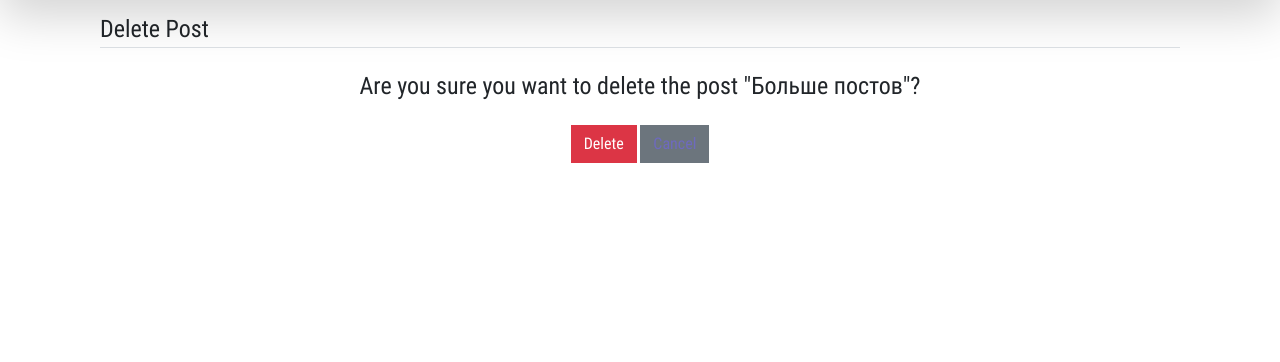
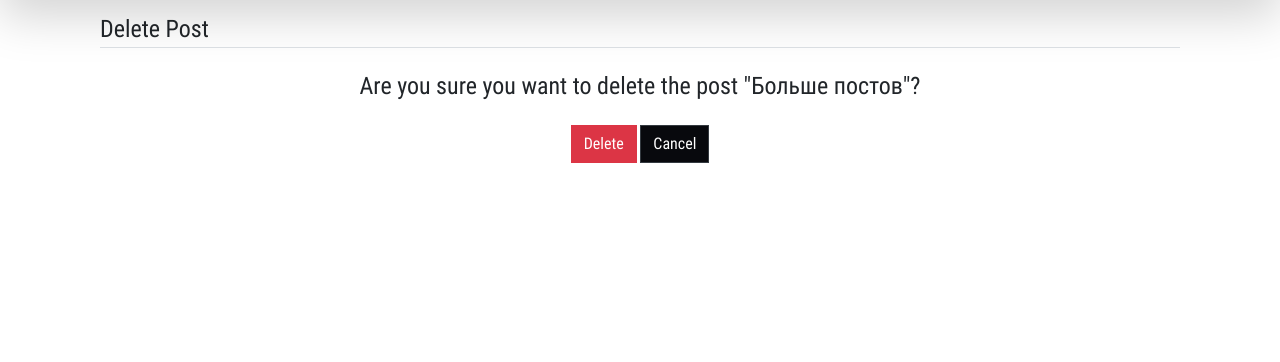
Before and after one commit to Mikadun/FountOfKnowledge, a Django app: page /post/9/delete in a window 1280 px wide. Shown: the part 69-431 px from the top of the page. Run offline with Django 3.2, Linux system fonts and the light colour scheme; a user stored in the database is signed in; data comes from the database, SQL or seed files in the repository; both versions use the stored data as it was after the commit; some libraries are stand-ins or nearby versions.

Commit message:
Fixed duplicate bug

```diff
--- a/blog/templates/blog/post_confirm_delete.html
+++ b/blog/templates/blog/post_confirm_delete.html
@@ -8,8 +8,8 @@
 				<h4 class="text-center">Are you sure you want to delete the post "{{ object.title }}"?</h4>
 			</fieldset>
 			<div class="form-group text-center">
-				<button class="btn btn-danger" type="submit">Delete</button>
-				<a class="btn btn-secondary" href="{% url 'post-detail' object.id %}">Cancel</a>
+				<button class="btn btn-danger text-white" type="submit">Delete</button>
+				<a class="btn btn-dark text-white" href="{% url 'post-detail' object.id %}">Cancel</a>
 			</div>
 		</form>
 	</div>
--- a/blog/views.py
+++ b/blog/views.py
@@ -36,6 +36,7 @@ def post_detail(request, pk=None):
 		form = CommentForm(request.POST)
 		if form.is_valid():
 			form.save(request.user, post)
+			return redirect('post-detail', pk)
 	else:
 		form = CommentForm()
 	return render(request, 'blog/post_detail.html', {
--- a/users/templates/users/user_confirm_delete.html
+++ b/users/templates/users/user_confirm_delete.html
@@ -8,8 +8,8 @@
 				<h4 class="text-center">Are you sure you want to delete the user "{{ object.username }}"?</h4>
 			</fieldset>
 			<div class="form-group text-center">
-				<button class="btn btn-danger" type="submit">Delete</button>
-				<a class="btn btn-secondary" href="{% url 'blog-home' %}">Cancel</a>
+				<button class="btn btn-danger text-white" type="submit">Delete</button>
+				<a class="btn btn-dark text-white" href="{% url 'blog-home' %}">Cancel</a>
 			</div>
 		</form>
 	</div>
```
Also changed, not shown: db.sqlite3.
